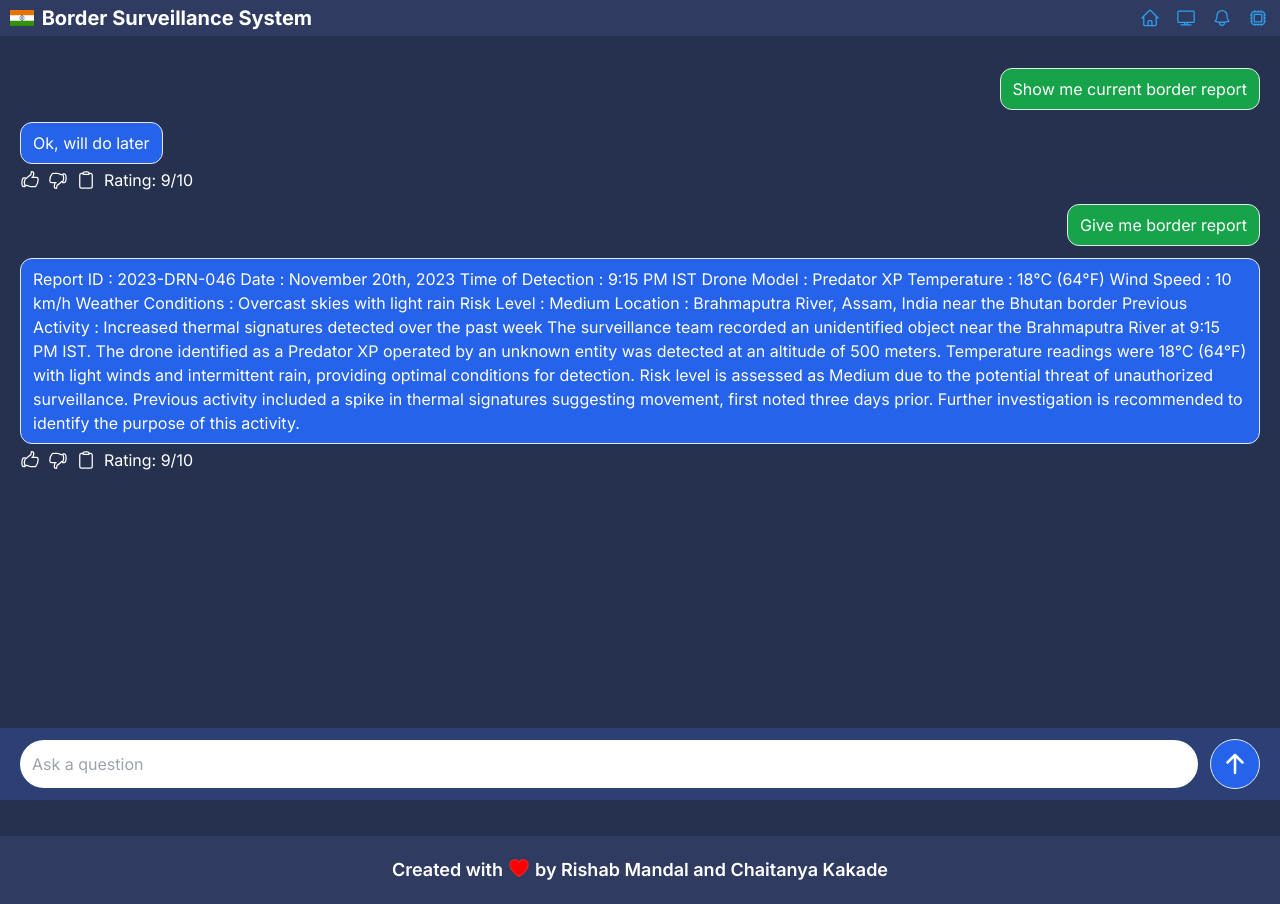
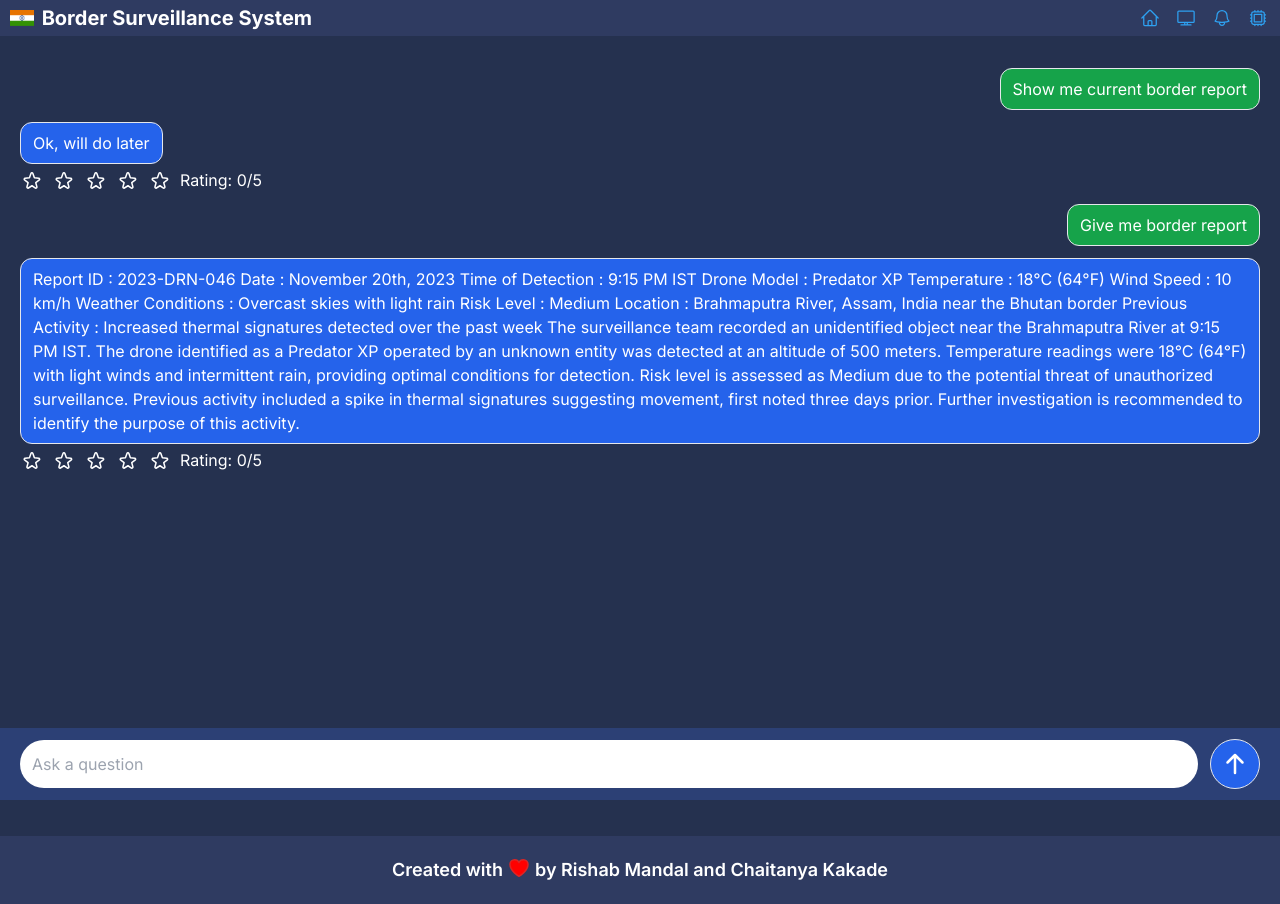
Before and after one commit to RishabMandal/beprojectbasicui2.0, a Next.js app: page /components/ChatBot in a window 1280 px wide. Built offline with nearby package versions, Linux system fonts and the light colour scheme.

Commit message:
Added rating

```diff
--- a/app/components/ChatBot/page.jsx
+++ b/app/components/ChatBot/page.jsx
@@ -11,9 +11,16 @@ const page = () => {
   const bottomRef = useRef(null);
 
   const [displayQuestion, setDisplayQuestion] = useState([
-    { ques: "Show me current border report", ans: "Ok, will do later" },
+    {
+      ques: "Show me current border report",
+      ans: "Ok, will do later",
+      rating: 0,
+      id: 691,
+    },
     {
       ques: "Give me border report",
+      rating: 0,
+      id: 692,
       ans: "Report ID : 2023-DRN-046 Date : November 20th, 2023 Time of Detection : 9:15 PM IST Drone Model : Predator XP Temperature : 18°C (64°F) Wind Speed : 10 km/h Weather Conditions : Overcast skies with light rain Risk Level : Medium Location : Brahmaputra River, Assam, India near the Bhutan border Previous Activity : Increased thermal signatures detected over the past week The surveillance team recorded an unidentified object near the Brahmaputra River at 9:15 PM IST. The drone identified as a Predator XP operated by an unknown entity was detected at an altitude of 500 meters. Temperature readings were 18°C (64°F) with light winds and intermittent rain, providing optimal conditions for detection. Risk level is assessed as Medium due to the potential threat of unauthorized surveillance. Previous activity included a spike in thermal signatures suggesting movement, first noted three days prior. Further investigation is recommended to identify the purpose of this activity.",
     },
   ]);
@@ -47,17 +54,24 @@ const page = () => {
     setProcessing(true);
     try {
       const res = await axios.post(
-        "https://b1a2-2405-201-6-ecad-28c5-53c9-4422-ece2.ngrok-free.app/chat",
+        "https://0160-2405-201-6-ecad-f0d4-294e-5d26-9b42.ngrok-free.app/chat",
         {
           question: question, // Send the question as input
         },
         { headers: { "Content-Type": "application/json" } }
       );
-      console.log(res.data.answer);
+      // console.log(res.data.answer);
+      console.log(res.data);
+
       setAnswer(res.data.answer); // Set the received answer
       setDisplayQuestion((prev) => [
         ...prev,
-        { ques: question, ans: res.data.answer },
+        {
+          ques: question,
+          ans: res.data.answer,
+          id: res.data.id,
+          rating: 0,
+        },
       ]);
 
       //
@@ -72,6 +86,7 @@ const page = () => {
       setProcessing(false);
     }
   };
+  const [rating, setRating] = useState(0);
 
   return (
     <div className="min-h-screen p-5 bg-[#25314f]">
@@ -83,8 +98,30 @@ const page = () => {
         </div> */}
         <div className="flex-1 min-h-[70vh] flex flex-col">
           {displayQuestion?.map((chat) => {
+            const handleRating = async (ratingValue, id) => {
+              setRating(ratingValue);
+              try {
+                const res = await axios.post(
+                  "https://0160-2405-201-6-ecad-f0d4-294e-5d26-9b42.ngrok-free.app/rate",
+                  {
+                    rating: ratingValue,
+                    conversation_id: id,
+                  },
+                  { headers: { "Content-Type": "application/json" } }
+                );
+                // console.log(res.data.answer);
+                setDisplayQuestion((prev) =>
+                  prev.map((chat) =>
+                    chat.id === id ? { ...chat, rating: ratingValue } : chat
+                  )
+                );
+              } catch (error) {
+                console.error("Error making API request", error);
+              }
+            };
+
             return (
-              <div>
+              <div key={chat.id}>
                 <div className="border rounded-xl py-2 px-3 bg-green-600 my-3 w-fit ml-auto">
                   {chat?.ques}
                 </div>
@@ -93,49 +130,26 @@ const page = () => {
                     {chat?.ans}
                   </div>
                   <div className="flex flex-row gap-2 mt-1 items-center">
+                    {/* Star Rating */}
+                    {[1, 2, 3, 4, 5].map((star) => (
                       <svg
+                        key={star}
                         xmlns="http://www.w3.org/2000/svg"
-                      fill="none"
+                        fill={star <= chat?.rating ? "yellow" : "none"}
                         viewBox="0 0 24 24"
-                      stroke-width="1.5"
+                        strokeWidth="1.5"
                         stroke="currentColor"
-                      class="size-5 cursor-pointer hover:scale-110 duration-200"
+                        className="w-6 h-6 cursor-pointer hover:scale-110 duration-200"
+                        onClick={() => handleRating(star, chat?.id)}
                       >
                         <path
-                        stroke-linecap="round"
-                        stroke-linejoin="round"
-                        d="M6.633 10.25c.806 0 1.533-.446 2.031-1.08a9.041 9.041 0 0 1 2.861-2.4c.723-.384 1.35-.956 1.653-1.715a4.498 4.498 0 0 0 .322-1.672V2.75a.75.75 0 0 1 .75-.75 2.25 2.25 0 0 1 2.25 2.25c0 1.152-.26 2.243-.723 3.218-.266.558.107 1.282.725 1.282m0 0h3.126c1.026 0 1.945.694 2.054 1.715.045.422.068.85.068 1.285a11.95 11.95 0 0 1-2.649 7.521c-.388.482-.987.729-1.605.729H13.48c-.483 0-.964-.078-1.423-.23l-3.114-1.04a4.501 4.501 0 0 0-1.423-.23H5.904m10.598-9.75H14.25M5.904 18.5c.083.205.173.405.27.602.197.4-.078.898-.523.898h-.908c-.889 0-1.713-.518-1.972-1.368a12 12 0 0 1-.521-3.507c0-1.553.295-3.036.831-4.398C3.387 9.953 4.167 9.5 5 9.5h1.053c.472 0 .745.556.5.96a8.958 8.958 0 0 0-1.302 4.665c0 1.194.232 2.333.654 3.375Z"
+                          strokeLinecap="round"
+                          strokeLinejoin="round"
+                          d="M12 17.75l-3.617 2.257a1 1 0 0 1-1.45-1.05l1.145-4.272-3.557-2.755a1 1 0 0 1 .55-1.732l4.384-.331 1.52-4.347a1 1 0 0 1 1.9 0l1.52 4.347 4.384.331a1 1 0 0 1 .55 1.732l-3.557 2.755 1.145 4.272a1 1 0 0 1-1.45 1.05L12 17.75z"
                         />
                       </svg>
-                    <svg
-                      xmlns="http://www.w3.org/2000/svg"
-                      fill="none"
-                      viewBox="0 0 24 24"
-                      stroke-width="1.5"
-                      stroke="currentColor"
-                      class="size-5 cursor-pointer hover:scale-110 duration-200"
-                    >
-                      <path
-                        stroke-linecap="round"
-                        stroke-linejoin="round"
-                        d="M7.498 15.25H4.372c-1.026 0-1.945-.694-2.054-1.715a12.137 12.137 0 0 1-.068-1.285c0-2.848.992-5.464 2.649-7.521C5.287 4.247 5.886 4 6.504 4h4.016a4.5 4.5 0 0 1 1.423.23l3.114 1.04a4.5 4.5 0 0 0 1.423.23h1.294M7.498 15.25c.618 0 .991.724.725 1.282A7.471 7.471 0 0 0 7.5 19.75 2.25 2.25 0 0 0 9.75 22a.75.75 0 0 0 .75-.75v-.633c0-.573.11-1.14.322-1.672.304-.76.93-1.33 1.653-1.715a9.04 9.04 0 0 0 2.86-2.4c.498-.634 1.226-1.08 2.032-1.08h.384m-10.253 1.5H9.7m8.075-9.75c.01.05.027.1.05.148.593 1.2.925 2.55.925 3.977 0 1.487-.36 2.89-.999 4.125m.023-8.25c-.076-.365.183-.75.575-.75h.908c.889 0 1.713.518 1.972 1.368.339 1.11.521 2.287.521 3.507 0 1.553-.295 3.036-.831 4.398-.306.774-1.086 1.227-1.918 1.227h-1.053c-.472 0-.745-.556-.5-.96a8.95 8.95 0 0 0 .303-.54"
-                      />
-                    </svg>
-                    <svg
-                      xmlns="http://www.w3.org/2000/svg"
-                      fill="none"
-                      viewBox="0 0 24 24"
-                      stroke-width="1.5"
-                      stroke="currentColor"
-                      class="size-5 cursor-pointer hover:scale-110 duration-200"
-                    >
-                      <path
-                        stroke-linecap="round"
-                        stroke-linejoin="round"
-                        d="M15.666 3.888A2.25 2.25 0 0 0 13.5 2.25h-3c-1.03 0-1.9.693-2.166 1.638m7.332 0c.055.194.084.4.084.612v0a.75.75 0 0 1-.75.75H9a.75.75 0 0 1-.75-.75v0c0-.212.03-.418.084-.612m7.332 0c.646.049 1.288.11 1.927.184 1.1.128 1.907 1.077 1.907 2.185V19.5a2.25 2.25 0 0 1-2.25 2.25H6.75A2.25 2.25 0 0 1 4.5 19.5V6.257c0-1.108.806-2.057 1.907-2.185a48.208 48.208 0 0 1 1.927-.184"
-                      />
-                    </svg>
-                    <div>Rating: 9/10</div>
+                    ))}
+                    <div>Rating: {chat?.rating}/5</div>
                   </div>
                 </div>
               </div>
```
Lines whose indentation alone changed are shown as unchanged.
